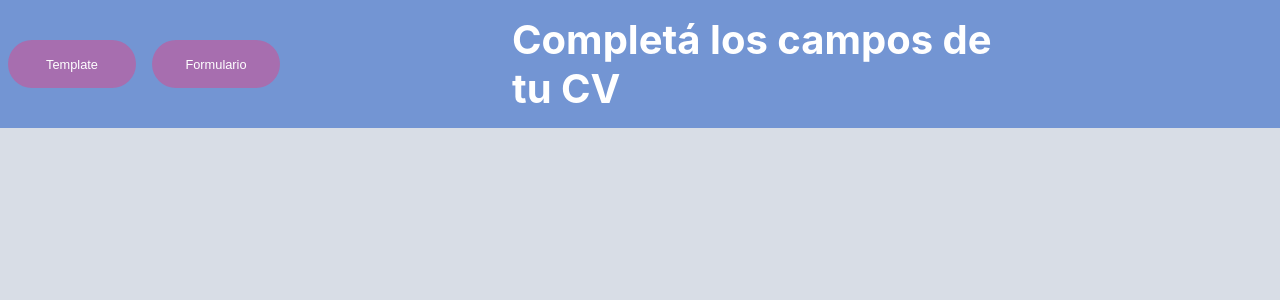
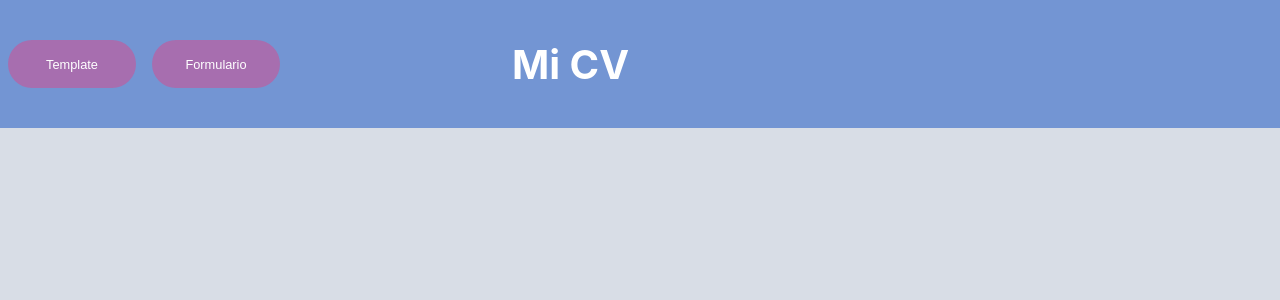
Before and after one commit to ALCavagnaro/CV_TEMPLATE_REACT, a React (Create React App) app: page / in a window 1280 px wide. Shown: the top 300 px of the page. Built offline with nearby package versions, Linux system fonts and the light colour scheme.

Commit message:
cambio de título

```diff
--- a/src/NavBar/NavBar.jsx
+++ b/src/NavBar/NavBar.jsx
@@ -11,7 +11,7 @@ export const NavBar = () => {
                     <Link to= '/template'><Button text='Template'/></Link>
                     <Link to= '/form'><Button text='Formulario'/></Link>
                 </div>
-                    <h1 id='nav-title'>Completá los campos de tu CV</h1>
+                    <h1 id='nav-title'>Mi CV</h1>
              </div>
           </div>
         </>
```
